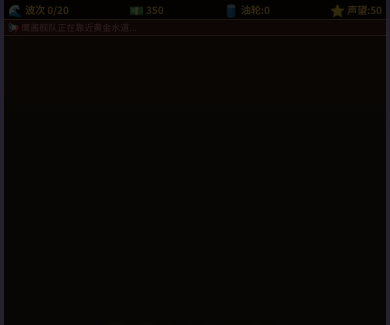
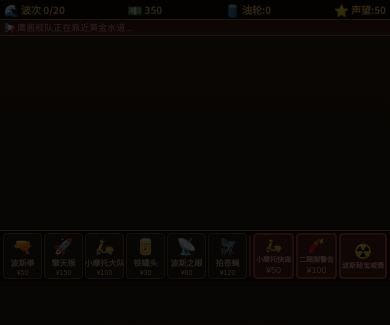
Before and after one commit to lich-wang/TDgame, a plain HTML site: page index.html in a window 390 px wide. Shown: the top 325 px of the page. Drawn offline with Linux system fonts and the light colour scheme.

Commit message:
fix: 竖屏Canvas不变形，固定2:1宽高比

```diff
--- a/css/style.css
+++ b/css/style.css
@@ -28,9 +28,6 @@ body {
   position: relative;
   width: 100%;
   max-width: 960px;
-  height: 100vh;
-  height: 100dvh;
-  max-height: 720px;
   background: linear-gradient(180deg, #2d1f0e 0%, #1a1a2e 100%);
   border: 2px solid #8b7355;
   border-radius: 8px;
@@ -38,15 +35,18 @@ body {
   overflow: hidden;
   display: flex;
   flex-direction: column;
+  min-height: 0;
 }
 
 /* ============ Canvas ============ */
 #game-canvas {
   display: block;
   width: 100%;
-  flex: 1;
-  min-height: 0;
+  aspect-ratio: 2 / 1;
+  max-height: calc(100vh - 180px);
+  max-height: calc(100dvh - 180px);
   border-bottom: 1px solid #8b7355;
+  object-fit: contain;
 }
 
 /* ============ 顶栏 ============ */
@@ -298,34 +298,46 @@ body {
 
 /* ============ 手机适配 ============ */
 @media (max-width: 600px) {
+  body {
+    padding: 0;
+  }
   #game-container {
-    max-height: none;
+    max-width: 100%;
+    border-radius: 0;
+    border: none;
     height: 100vh;
     height: 100dvh;
-    border-radius: 0;
-    border: none;
+  }
+  #game-canvas {
+    max-height: calc(100vh - 190px);
+    max-height: calc(100dvh - 190px);
   }
   #bottom-panel {
-    padding: 3px 4px;
+    padding: 2px 3px;
     gap: 2px;
+    flex-shrink: 0;
   }
   .tower-btn {
-    min-width: 36px;
-    padding: 3px 1px;
+    min-width: 34px;
+    padding: 2px 1px;
     border-width: 1.5px;
+    border-radius: 4px;
   }
   .action-btn {
-    min-width: 40px;
-    padding: 3px 1px;
+    min-width: 38px;
+    padding: 2px 1px;
+    border-radius: 4px;
   }
   .divider {
-    margin: 3px 0;
+    margin: 2px 0;
   }
   #top-bar {
     padding: 1px 4px;
+    font-size: 10px;
   }
   #news-ticker {
     padding: 1px 4px;
+    font-size: 9px;
   }
 }
 
```
